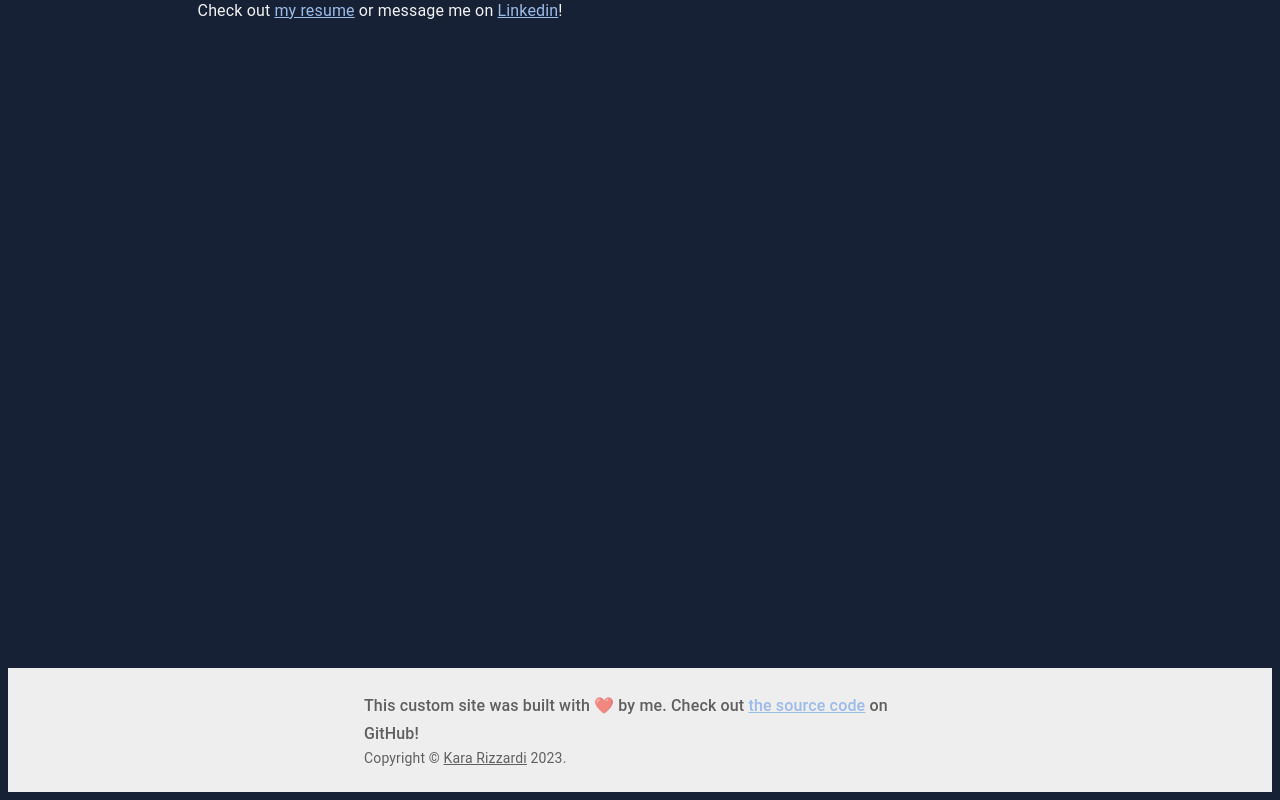
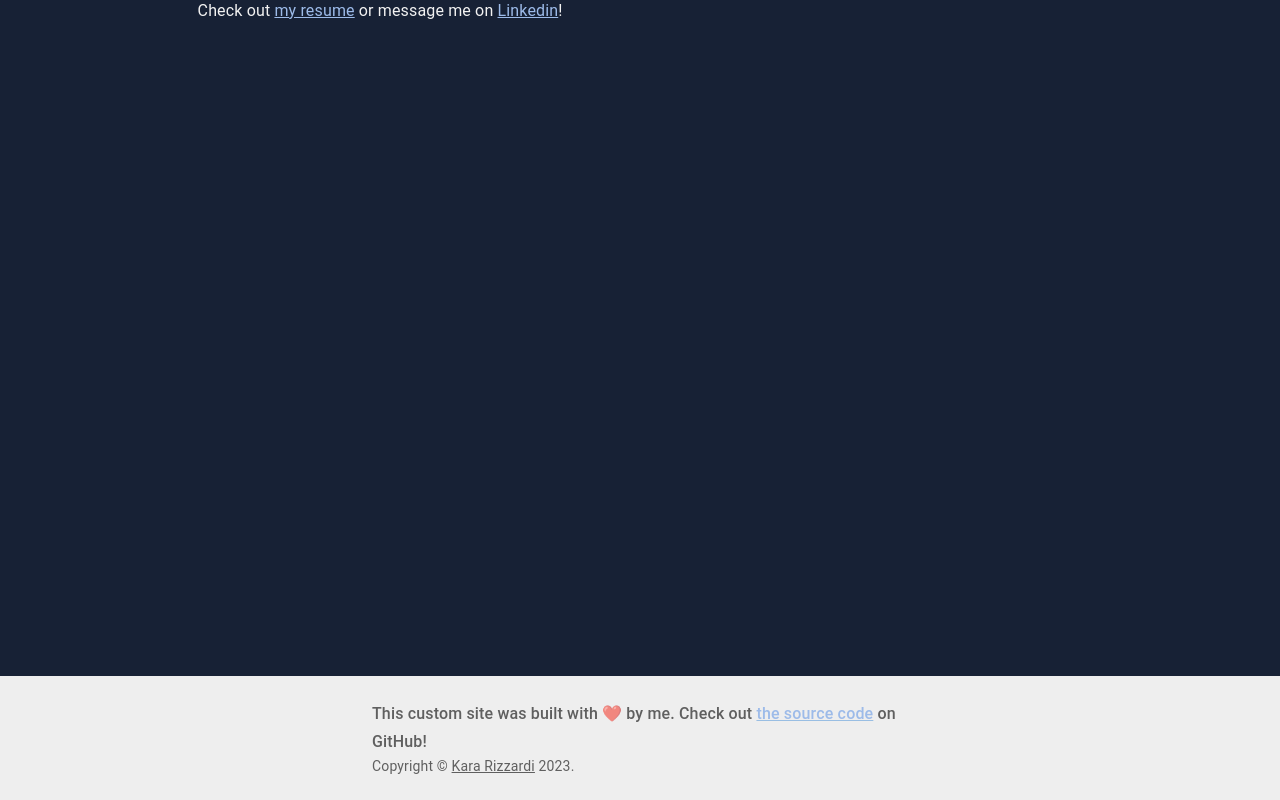
Before and after one commit to kara4600/kararizzardi.com-js, a React app: page /#/ in a window 1280 px wide. Shown: the part 1398-2198 px from the top of the page. Built offline with nearby package versions, Linux system fonts and the light colour scheme.

Commit message:
Rid of margin around footer

```diff
--- a/src/components/Footer.js
+++ b/src/components/Footer.js
@@ -31,6 +31,9 @@ const Footer = () => {
         sx={{
           py: 3,
           px: 2,
+          ml: '-8px',
+          mb: '-8px',
+          width: '100%',
           mt: 'auto',
           backgroundColor: (theme) =>
             theme.palette.mode === 'light'
```
